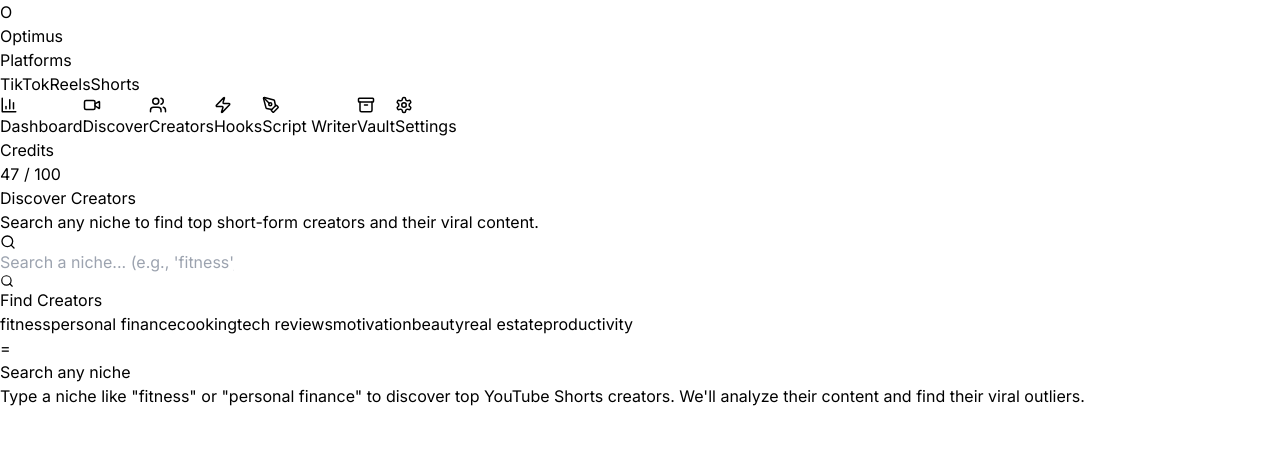
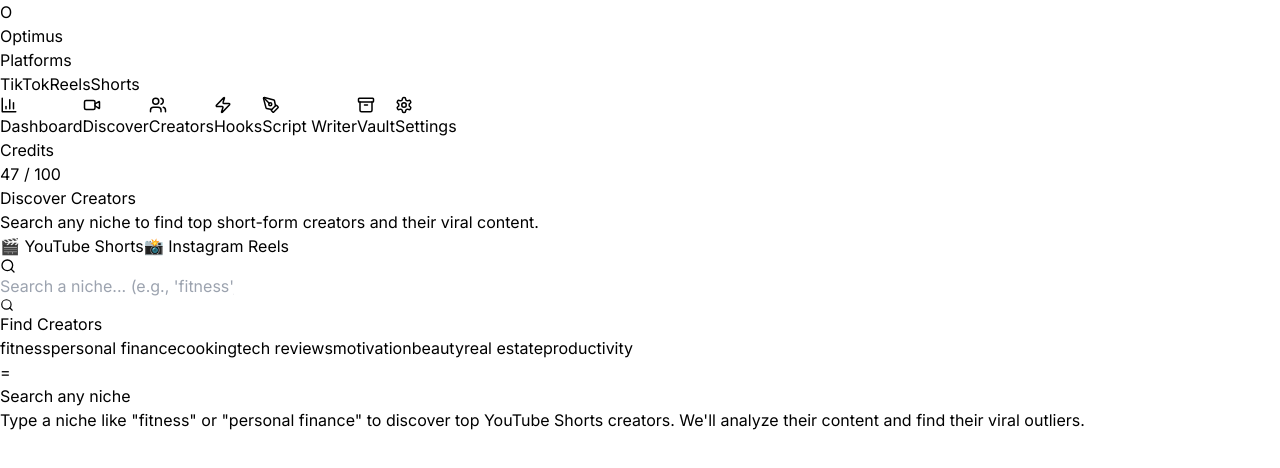
Before and after one commit to michaelreadartofficial-cloud/optimus-ai, a React (Vite) app: page / in a window 1280 px wide. Both pictures are taken after a click on the button "View analysis". Shown: the top 468 px of the page. Built offline with nearby package versions, Linux system fonts and the light colour scheme.

Commit message:
Add Instagram Reels platform toggle and creator discovery UI

```diff
--- a/src/App.jsx
+++ b/src/App.jsx
@@ -48,6 +48,7 @@
   "YouTube Shorts": { bg: "bg-red-100", text: "text-red-600", dot: "bg-red-500" },
   "TikTok": { bg: "bg-cyan-100", text: "text-cyan-700", dot: "bg-cyan-500" },
   "Instagram Reels": { bg: "bg-pink-100", text: "text-pink-600", dot: "bg-pink-500" },
+  "Instagram": { bg: "bg-pink-100", text: "text-pink-600", dot: "bg-pink-500" },
 };
 
 const PlatformBadge = ({ platform }) => {
@@ -141,6 +142,7 @@
   const [isSearching, setIsSearching] = useState(false);
   const [error, setError] = useState(null);
   const [hasSearched, setHasSearched] = useState(false);
+  const [searchPlatform, setSearchPlatform] = useState("YouTube Shorts");
 
   const searchCreators = async () => {
     if (!searchTerm.trim()) return;
@@ -149,7 +151,8 @@
     setCreators([]);
     setHasSearched(true);
     try {
-      const res = await fetch("/api/search-creators", {
+      const endpoint = searchPlatform === "Instagram Reels" ? "/api/search-creators-instagram" : "/api/search-creators";
+      const res = await fetch(endpoint, {
         method: "POST",
         headers: { "Content-Type": "application/json" },
         body: JSON.stringify({ query: searchTerm, platform: "YouTube Shorts" }),
@@ -175,11 +178,18 @@
         <h1 className="text-3xl font-extrabold text-gray-900">Discover Creators</h1>
         <p className="text-gray-500 mt-1">Search any niche to find top short-form creators and their viral content.</p>
       </div>
+      <div className="flex gap-2 mb-1">
+            {["YouTube Shorts", "Instagram Reels"].map(p => (
+              <button key={p} onClick={() => { setSearchPlatform(p); setCreators([]); setHasSearched(false); }} className={`px-4 py-2 rounded-xl text-sm font-semibold transition-all ${searchPlatform === p ? "bg-gradient-to-r from-orange-400 to-pink-500 text-white shadow-md" : "bg-gray-100 text-gray-500 hover:bg-gray-200"}`}>
+                {p === "YouTube Shorts" ? "🎬 YouTube Shorts" : "📸 Instagram Reels"}
+              </button>
+            ))}
+          </div>
       <div className="bg-white rounded-2xl border border-gray-100 p-6 shadow-sm space-y-4">
         <div className="flex gap-3">
           <div className="relative flex-1">
             <Search size={16} className="absolute left-3.5 top-1/2 -translate-y-1/2 text-gray-400" />
-            <input type="text" placeholder="Search a niche... (e.g., 'fitness', 'personal finance', 'cooking')" value={searchTerm} onChange={(e) => setSearchTerm(e.target.value)} onKeyDown={(e) => e.key === "Enter" && searchCreators()} className="w-full bg-gray-50 border border-gray-200 rounded-xl pl-10 pr-4 py-3 text-sm text-gray-900 placeholder-gray-400 focus:outline-none focus:ring-2 focus:ring-pink-300 transition-all" />
+            <input type="text" placeholder={searchPlatform === "Instagram Reels" ? "Search a niche... (e.g., 'fitness', 'beauty', 'travel')" : "Search a niche... (e.g., 'fitness', 'personal finance', 'cooking')"} value={searchTerm} onChange={(e) => setSearchTerm(e.target.value)} onKeyDown={(e) => e.key === "Enter" && searchCreators()} className="w-full bg-gray-50 border border-gray-200 rounded-xl pl-10 pr-4 py-3 text-sm text-gray-900 placeholder-gray-400 focus:outline-none focus:ring-2 focus:ring-pink-300 transition-all" />
           </div>
           <button onClick={searchCreators} disabled={isSearching || !searchTerm.trim()} className="bg-gradient-to-r from-orange-400 to-pink-500 hover:from-orange-500 hover:to-pink-600 disabled:opacity-50 text-white px-6 py-3 rounded-xl text-sm font-bold flex items-center gap-2 transition-all shadow-md">
             {isSearching ? <><RefreshCw size={14} className="animate-spin" /> Searching...</> : <><Search size={14} /> Find Creators</>}
@@ -197,7 +207,7 @@
       {isSearching && (
         <div className="text-center py-12">
           <RefreshCw size={24} className="animate-spin text-pink-500 mx-auto mb-3" />
-          <p className="text-gray-500 text-sm">Searching YouTube for "{searchTerm}" creators...</p>
+          <p className="text-gray-500 text-sm">Searching {searchPlatform === "Instagram Reels" ? "Instagram" : "YouTube"} for "{searchTerm}" creators...</p>
         </div>
       )}
       {!isSearching && hasSearched && creators.length === 0 && !error && (
@@ -214,12 +224,12 @@
                 <div className="flex items-center gap-4">
                   <img src={creator.thumbnail} alt={creator.name} className="w-14 h-14 rounded-full object-cover bg-gray-100 flex-shrink-0" onError={(e) => { e.target.style.display = "none"; }} />
                   <div className="flex-1 min-w-0">
-                    <h3 className="text-gray-900 font-bold group-hover:text-pink-600 transition-colors truncate">{creator.name}</h3>
+                    <h3 className="text-gray-900 font-bold group-hover:text-pink-600 transition-colors truncate">{creator.name}{creator.isVerified && <span title="Verified"> ✅</span>}</h3>
                     <p className="text-gray-400 text-xs mt-0.5 truncate">{creator.description}</p>
                     <div className="flex items-center gap-3 mt-2">
                       <PlatformBadge platform={creator.platform} />
-                      <span className="text-xs text-gray-500 font-medium">{creator.subscribers} subscribers</span>
-                      <span className="text-xs text-gray-400">{creator.videoCount} videos</span>
+                      <span className="text-xs text-gray-500 font-medium">{creator.subscribers} {creator.platform === "Instagram Reels" ? "followers" : "subscribers"}</span>
+                      {creator.videoCount > 0 && <span className="text-xs text-gray-400">{creator.videoCount} videos</span>}
                     </div>
                   </div>
                   <div className="text-right flex-shrink-0">
```
